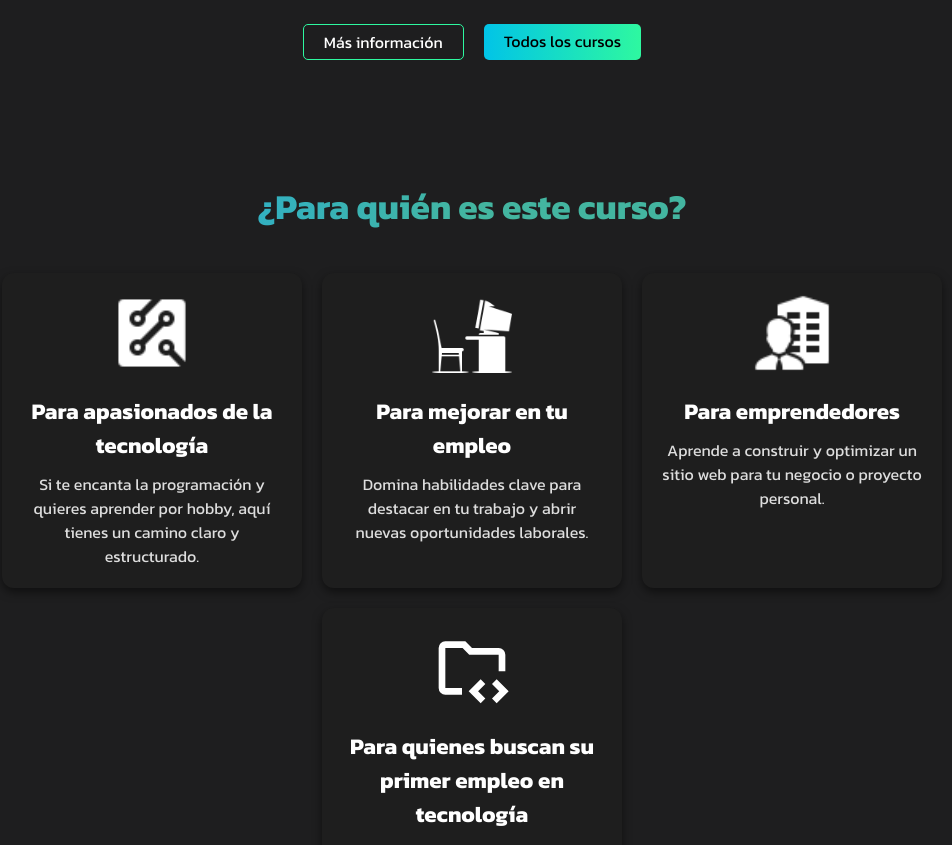
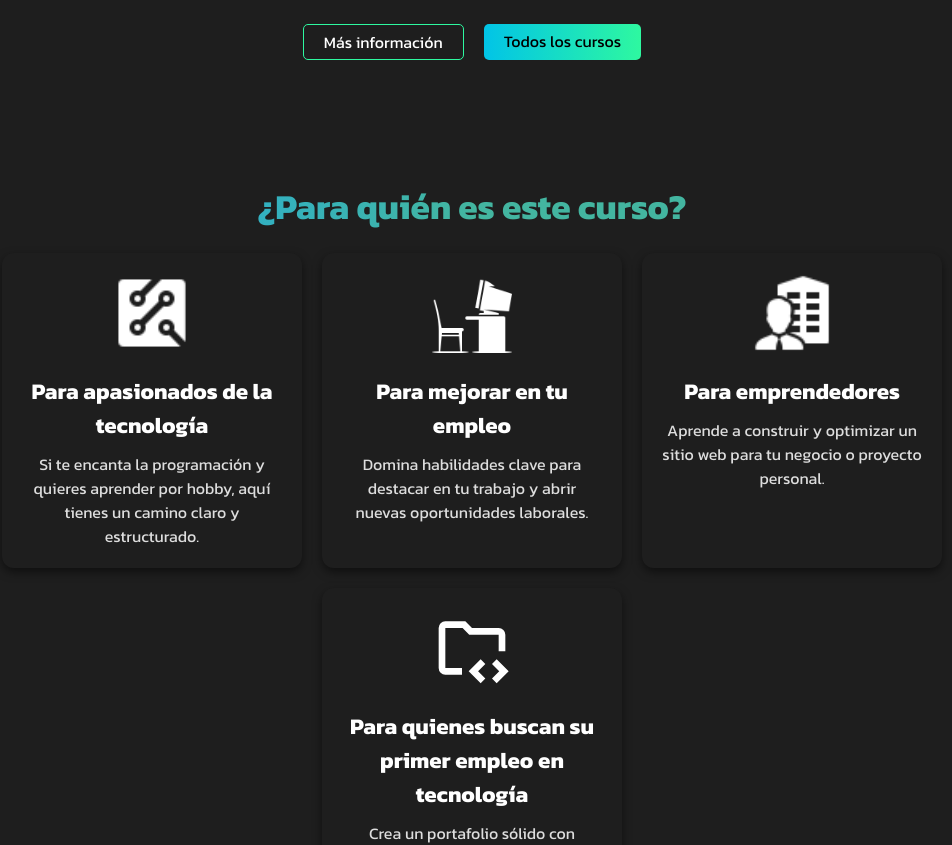
Before and after one commit to braian24xd/scripteca-frontend, a React (Create React App) app: page / in a window 1280 px wide. Shown: the part 540-1385 px from the top of the page, without its empty margins (168-1120 px from the left). Built offline with nearby package versions, Linux system fonts and the light colour scheme; no server answers; a web font is replaced by a local one.

Commit message:
Corrections

```diff
--- a/src/css/landingPage.css
+++ b/src/css/landingPage.css
@@ -339,6 +339,8 @@ h2{
   color: #e0e0e0;
 }
 
+.how-we-work h2,
+.who-can-learn h2,
 .no-experience h2 {
   font-size: 2.2rem;
   margin-bottom: 20px;
@@ -462,17 +464,12 @@ h2{
 .how-we-work,
 .who-can-learn
 {
-  margin: 0 auto 100px;
+  margin: 0 auto 50px;
   max-width: 1264px;
   padding: 50px 20px;
   border-radius: 20px;
   /* background: linear-gradient(135deg, #1a1a1a 0%, #333 100%); */
   text-align: center;
-}
-
-h2 {
-  font-size: 2.2rem;
-  margin-bottom: 40px;
 }
 
 .cards-container,
```
